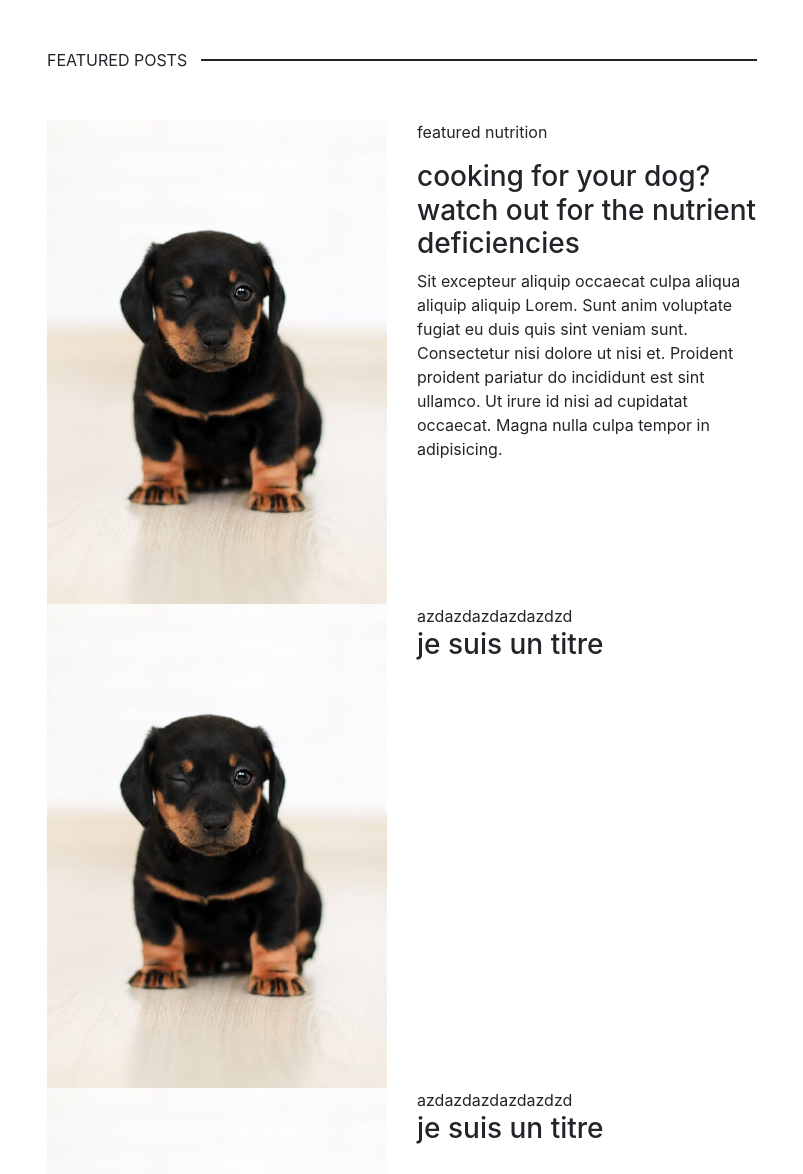
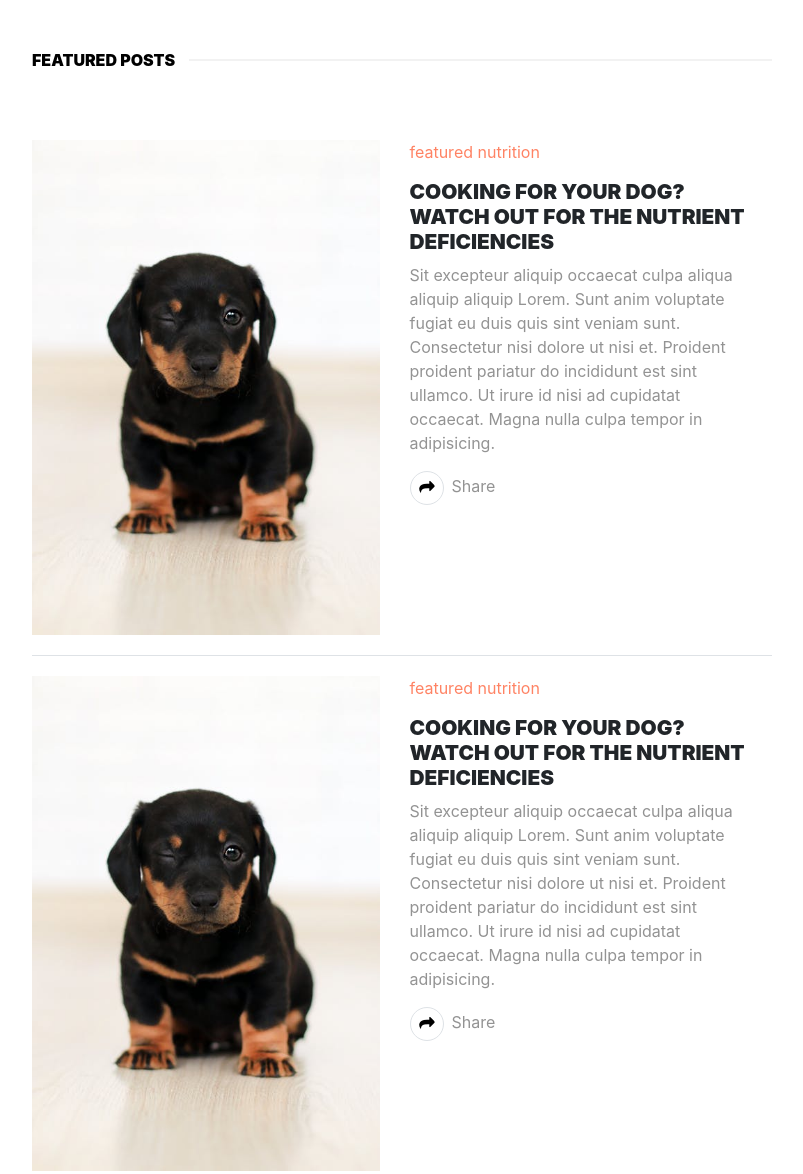
Before and after one commit to Amauryh24/Foodog, a plain HTML site: page index.html in a window 1280 px wide. Shown: the top 1174 px of the page, without its empty margins (53-856 px from the left). Drawn offline with nearby package versions, Linux system fonts and the light colour scheme; files whose address does not match are found by name.

Commit message:
article 3 fini

```diff
--- a/assets/scss/circle.scss
+++ b/assets/scss/circle.scss
@@ -4,6 +4,7 @@ $wcircle: 25px;
 $ccolor: #fff;
 $cfonts: 20px;
 $crotate: -20deg;
+$title: #ff8364;
 .circle-text {
     display: table-cell;
     height: $hcirle;
@@ -28,16 +29,49 @@ $crotate: -20deg;
 //     justify-content: center;
 //     align-items: center;
 // }
-#test {
+#titre {
     display: flex;
     width: 100%;
     justify-content: center;
     align-items: center;
+    color: black;
+    font-weight: 900;
+    padding: 0;
     &:after {
         content: '';
+        color: #f2f2f2;
         border-top: 2px solid;
         flex: 1 0;
         margin-left: 14px;
     }
     text-transform: uppercase;
 }
+
+.share {
+    color: #939393
+}
+
+.border-bottom {
+    border-bottom: #939393;
+    border-width: 2px;
+    padding: 20px 0px 20px 0px;
+}
+
+.blockimg {
+    padding-left: 0;
+}
+
+article {
+    .redtitle {
+        color: $title;
+    }
+    #ask {
+        font-weight: 900;
+        text-transform: uppercase;
+        // font-family: 'Open Sans', sans-serif;
+        font-size: 1.3rem;
+    }
+    p {
+        color: #939393;
+    }
+}
--- a/index.html
+++ b/index.html
@@ -7,44 +7,57 @@
     <meta http-equiv="X-UA-Compatible" content="ie=edge">
     <link rel="stylesheet" href="https://stackpath.bootstrapcdn.com/bootstrap/4.3.1/css/bootstrap.min.css" integrity="sha384-ggOyR0iXCbMQv3Xipma34MD+dH/1fQ784/j6cY/iJTQUOhcWr7x9JvoRxT2MZw1T" crossorigin="anonymous">
     <link rel="stylesheet" href="assets/css/circle.css">
-
+    <link href="https://fonts.googleapis.com/css?family=Crimson+Text&display=swap" rel="stylesheet">
+    <link href="https://fonts.googleapis.com/css?family=Open+Sans&display=swap" rel="stylesheet">
     <title>Foodog</title>
 </head>
 
 <body>
-
     <header></header>
     <div class="container">
         <section id="1" class="container">
             <div class="row mt-5">
                 <div class="col-md-8">
-
-                    <article class="row">
-                        <div id="test" class="col-md-12 mb-5">featured posts</div>
-                        <div class="col-md">
+                    <div class="row">
+                        <div id="titre" class="col-md-12 mb-5">featured posts</div>
+                    </div>
+                    <article class="row border-bottom">
+                        <div class="col-md blockimg">
                             <img src="assets/img/img-2.jpeg" class="img-fluid" alt="Responsive image" alt="">
                         </div>
                         <div class="col-md">
-                            <p>featured nutrition</p>
-                            <h3>cooking for your dog? watch out for the nutrient deficiencies</h3>
+                            <p class="redtitle">featured nutrition</p>
+                            <h3 id="ask">cooking for your dog? watch out for the nutrient deficiencies</h3>
                             <p>Sit excepteur aliquip occaecat culpa aliqua aliquip aliquip Lorem. Sunt anim voluptate fugiat eu duis quis sint veniam sunt. Consectetur nisi dolore ut nisi et. Proident proident pariatur do incididunt est sint ullamco. Ut
                                 irure id nisi ad cupidatat occaecat. Magna nulla culpa tempor in adipisicing.</p>
+                            <div class="share"><img class="rounded-circle p-2 border mr-2" src="assets/img/share-option.png" alt="Share">Share
+                            </div>
                         </div>
                     </article>
-                    <article class="row">
-                        <div class="col-md">
+                    <article class="row border-bottom">
+                        <div class="col-md blockimg">
                             <img src="assets/img/img-2.jpeg" class="img-fluid" alt="Responsive image" alt="">
                         </div>
-                        <div class="col-md">azdazdazdazdazdzd
-                            <h3>je suis un titre</h3>
+                        <div class="col-md">
+                            <p class="redtitle">featured nutrition</p>
+                            <h3 id="ask">cooking for your dog? watch out for the nutrient deficiencies</h3>
+                            <p>Sit excepteur aliquip occaecat culpa aliqua aliquip aliquip Lorem. Sunt anim voluptate fugiat eu duis quis sint veniam sunt. Consectetur nisi dolore ut nisi et. Proident proident pariatur do incididunt est sint ullamco. Ut
+                                irure id nisi ad cupidatat occaecat. Magna nulla culpa tempor in adipisicing.</p>
+                            <div class="share"><img class="rounded-circle p-2 border mr-2" src="assets/img/share-option.png" alt="Share">Share
+                            </div>
                         </div>
                     </article>
-                    <article class="row">
-                        <div class="col-md">
+                    <article class="row border-bottom">
+                        <div class="col-md blockimg">
                             <img src="assets/img/img-2.jpeg" class="img-fluid" alt="Responsive image" alt="">
                         </div>
-                        <div class="col-md">azdazdazdazdazdzd
-                            <h3>je suis un titre</h3>
+                        <div class="col-md">
+                            <p class="redtitle">featured nutrition</p>
+                            <h3 id="ask">cooking for your dog? watch out for the nutrient deficiencies</h3>
+                            <p>Sit excepteur aliquip occaecat culpa aliqua aliquip aliquip Lorem. Sunt anim voluptate fugiat eu duis quis sint veniam sunt. Consectetur nisi dolore ut nisi et. Proident proident pariatur do incididunt est sint ullamco. Ut
+                                irure id nisi ad cupidatat occaecat. Magna nulla culpa tempor in adipisicing.</p>
+                            <div class="share"><img class="rounded-circle p-2 border mr-2" src="assets/img/share-option.png" alt="Share">Share
+                            </div>
                         </div>
                     </article>
                 </div>
@@ -52,7 +65,6 @@
                     <!-- <img src="assets/img/img-2.jpeg" class="img-fluid" " alt=" Responsive image " alt=" "> -->
                 </div>
             </div>
-
             </arcticle>
             <arcticle class=" row-md-6 ">
                 <!-- <img src=" assets/img/img-2.jpeg " class=" img-fluid img-thumbnail " alt=" Responsive image " alt=" "> -->
```
Also changed, not shown: assets/css/circle.css, assets/img/share-option.png (added).
